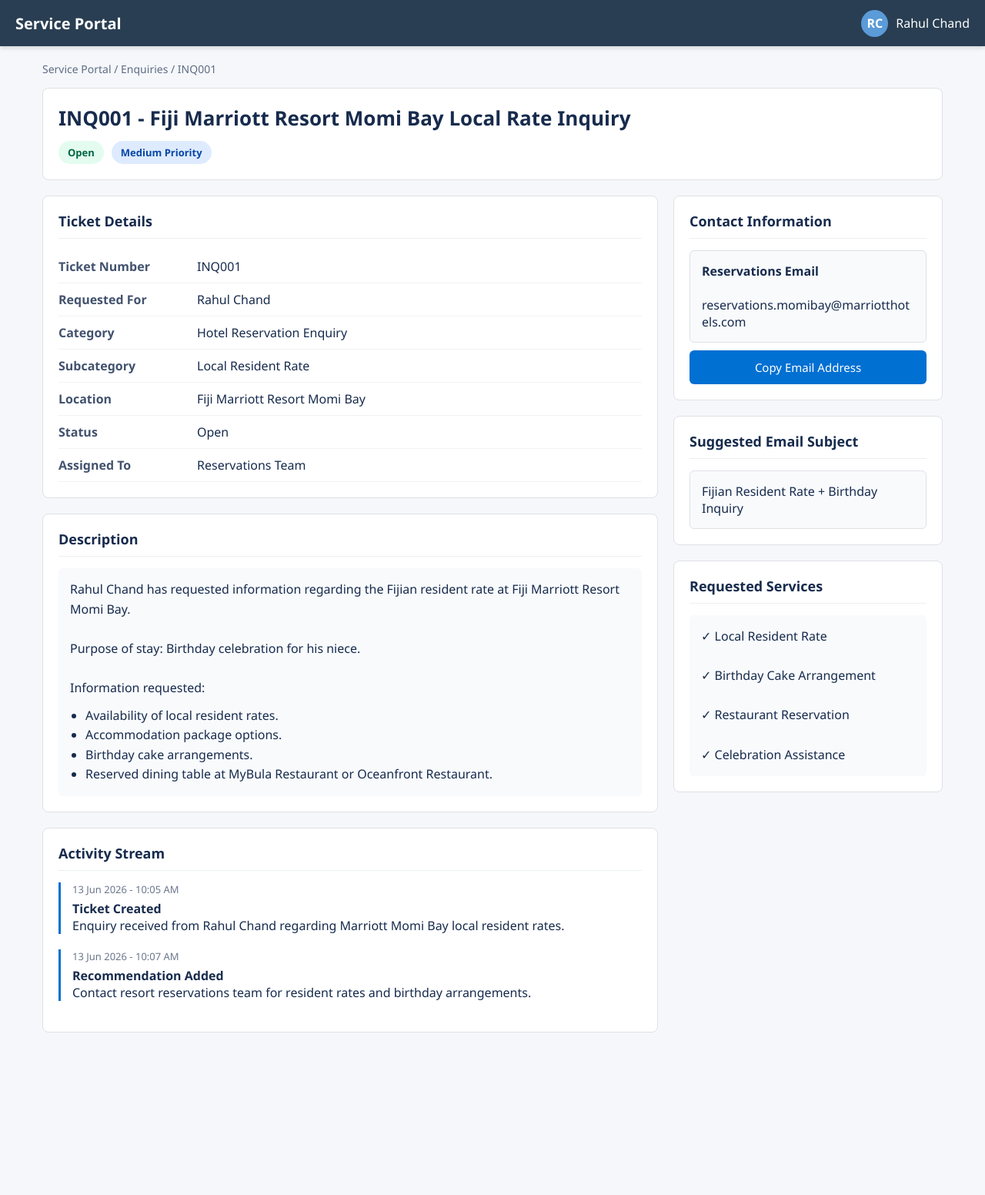
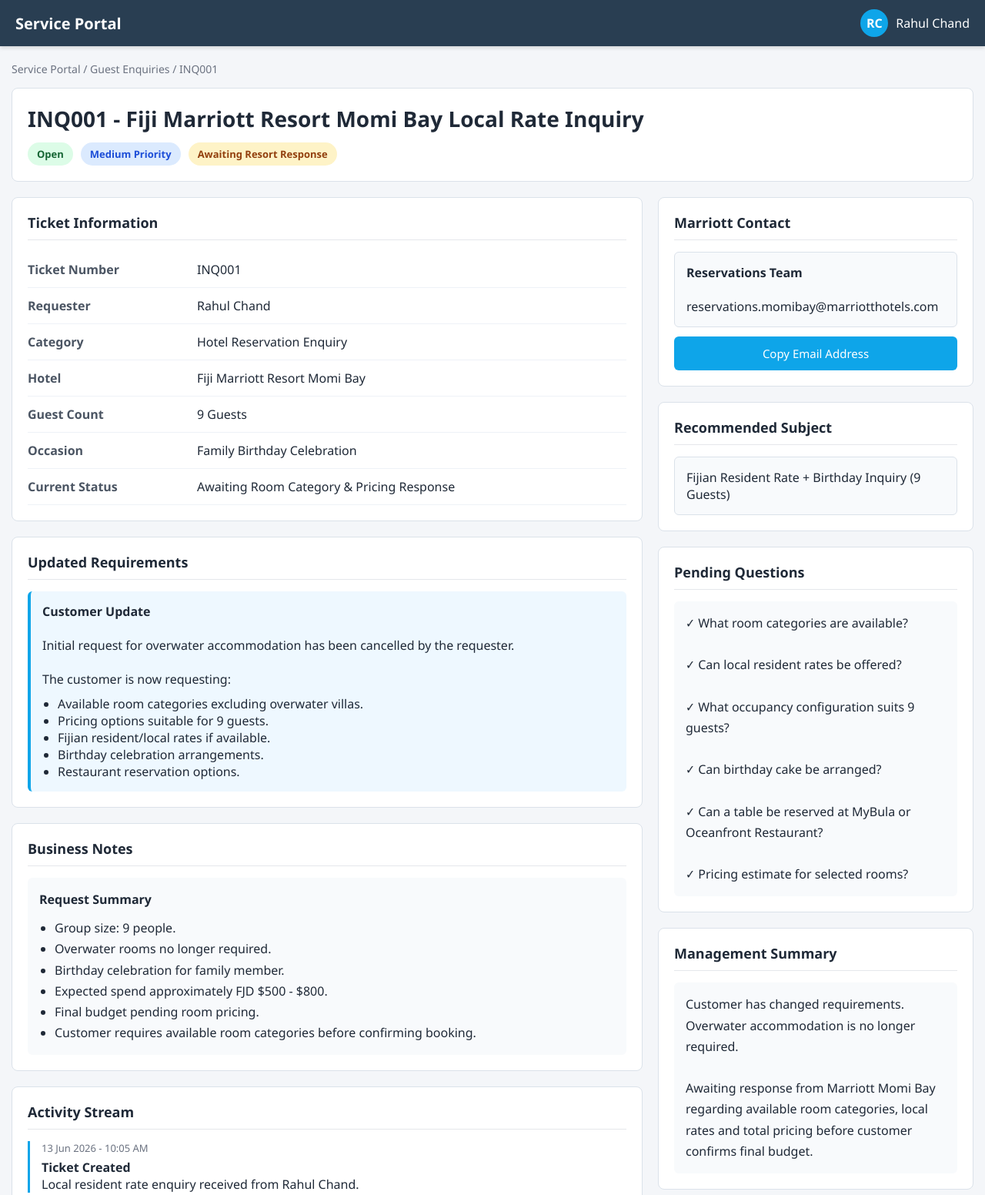
Before and after one commit to zbuksh/zbuksh.github.io, a plain HTML site: page inqMgt/dlt/INC001.html in a window 1280 px wide. Shown: the top 1552 px of the page at 77% size. Before the commit the page ends 1361 px from the top, so only its background shows below. Drawn offline with Linux system fonts and the light colour scheme.

Commit message:
Update INC001.html

```diff
--- a/inqMgt/dlt/INC001.html
+++ b/inqMgt/dlt/INC001.html
@@ -3,30 +3,41 @@
 <head>
 <meta charset="UTF-8">
 <meta name="viewport" content="width=device-width, initial-scale=1.0">
-<title>INQ001 - Service Portal</title>
+<title>INQ001 - Fiji Marriott Resort Momi Bay Inquiry</title>
 
 <style>
+:root{
+    --primary:#1f2937;
+    --secondary:#4b5563;
+    --accent:#0ea5e9;
+    --success:#16a34a;
+    --warning:#f59e0b;
+    --border:#dbe2ea;
+    --bg:#f4f6f9;
+    --card:#ffffff;
+}
+
 *{
     margin:0;
     padding:0;
     box-sizing:border-box;
-    font-family: "Segoe UI", Arial, sans-serif;
+    font-family:"Segoe UI",Tahoma,Geneva,Verdana,sans-serif;
 }
 
 body{
-    background:#f5f7fa;
-    color:#172b4d;
+    background:var(--bg);
+    color:#1f2937;
 }
 
 .topbar{
+    height:60px;
     background:#293e52;
-    color:#fff;
-    height:60px;
+    color:white;
     display:flex;
     align-items:center;
     justify-content:space-between;
     padding:0 20px;
-    box-shadow:0 2px 6px rgba(0,0,0,0.15);
+    box-shadow:0 2px 5px rgba(0,0,0,.15);
 }
 
 .logo{
@@ -41,75 +52,79 @@
 }
 
 .avatar{
-    width:35px;
-    height:35px;
+    width:36px;
+    height:36px;
     border-radius:50%;
-    background:#5a9bd8;
+    background:#0ea5e9;
     display:flex;
     align-items:center;
     justify-content:center;
-    color:#fff;
+    color:white;
     font-weight:bold;
 }
 
 .container{
-    max-width:1200px;
+    max-width:1400px;
     margin:20px auto;
     padding:0 15px;
 }
 
 .breadcrumb{
+    color:#6b7280;
     font-size:14px;
-    color:#5e6c84;
     margin-bottom:15px;
 }
 
 .ticket-header{
-    background:#fff;
+    background:var(--card);
+    border:1px solid var(--border);
+    border-radius:8px;
     padding:20px;
-    border-radius:8px;
-    border:1px solid #dfe1e6;
     margin-bottom:20px;
 }
 
 .ticket-header h1{
-    font-size:26px;
-    margin-bottom:8px;
+    margin-bottom:12px;
+    font-size:28px;
 }
 
 .badges{
     display:flex;
     flex-wrap:wrap;
     gap:10px;
-    margin-top:12px;
 }
 
 .badge{
     padding:6px 12px;
-    border-radius:20px;
+    border-radius:50px;
     font-size:13px;
     font-weight:600;
 }
 
 .open{
-    background:#e3fcef;
-    color:#006644;
+    background:#dcfce7;
+    color:#166534;
 }
 
 .medium{
-    background:#deebff;
-    color:#0747a6;
+    background:#dbeafe;
+    color:#1d4ed8;
 }
 
-.grid{
+.awaiting{
+    background:#fef3c7;
+    color:#92400e;
+}
+
+.layout{
     display:grid;
-    grid-template-columns: 1fr 350px;
+    grid-template-columns:2fr 1fr;
     gap:20px;
 }
 
 .card{
-    background:#fff;
-    border:1px solid #dfe1e6;
+    background:white;
+    border:1px solid var(--border);
     border-radius:8px;
     padding:20px;
 }
@@ -118,24 +133,20 @@
     font-size:18px;
     font-weight:600;
     margin-bottom:15px;
+    border-bottom:1px solid #e5e7eb;
     padding-bottom:10px;
-    border-bottom:1px solid #eceff3;
-}
-
-.info-table{
-    width:100%;
 }
 
 .info-row{
     display:flex;
-    padding:10px 0;
-    border-bottom:1px solid #f1f2f4;
+    padding:12px 0;
+    border-bottom:1px solid #eef2f7;
 }
 
 .info-label{
-    width:180px;
+    width:220px;
     font-weight:600;
-    color:#42526e;
+    color:#4b5563;
 }
 
 .info-value{
@@ -146,57 +157,70 @@
     margin-top:15px;
 }
 
-.activity-item{
-    border-left:3px solid #0070d2;
+.timeline{
+    border-left:3px solid var(--accent);
     padding-left:15px;
     margin-bottom:20px;
 }
 
-.activity-time{
-    color:#6b778c;
+.time{
     font-size:13px;
+    color:#6b7280;
     margin-bottom:5px;
 }
 
 .note{
     background:#f8fafc;
+    border-radius:6px;
+    padding:15px;
+    line-height:1.7;
+}
+
+.highlight{
+    background:#eef8ff;
+    border-left:4px solid var(--accent);
     padding:15px;
     border-radius:6px;
-    line-height:1.6;
 }
 
-.email-box{
+.email{
     background:#f8fafc;
-    border:1px solid #dfe1e6;
+    border:1px solid var(--border);
     padding:15px;
     border-radius:6px;
     word-break:break-word;
 }
 
-.action-btn{
+.btn{
     width:100%;
+    margin-top:12px;
     padding:12px;
     border:none;
-    background:#0070d2;
-    color:#fff;
     border-radius:6px;
+    background:#0ea5e9;
+    color:white;
     cursor:pointer;
     font-size:15px;
+}
+
+.btn:hover{
+    background:#0284c7;
+}
+
+ul{
+    padding-left:20px;
     margin-top:10px;
 }
 
-.action-btn:hover{
-    background:#005fb2;
-}
+@media(max-width:900px){
 
-@media(max-width:900px){
-    .grid{
+    .layout{
         grid-template-columns:1fr;
     }
 
     .info-row{
         flex-direction:column;
-        gap:5px;
+        gap:6px;
     }
 
     .info-label{
@@ -209,7 +233,6 @@
 }
 </style>
 </head>
-
 <body>
 
 <div class="topbar">
@@ -224,7 +247,7 @@
 <div class="container">
 
     <div class="breadcrumb">
-        Service Portal / Enquiries / INQ001
+        Service Portal / Guest Enquiries / INQ001
     </div>
 
     <div class="ticket-header">
@@ -233,17 +256,16 @@
         <div class="badges">
             <span class="badge open">Open</span>
             <span class="badge medium">Medium Priority</span>
+            <span class="badge awaiting">Awaiting Resort Response</span>
         </div>
     </div>
 
-    <div class="grid">
+    <div class="layout">
 
         <div>
 
             <div class="card">
-                <div class="card-title">Ticket Details</div>
-
-                <div class="info-table">
+                <div class="card-title">Ticket Information</div>
 
                 <div class="info-row">
                     <div class="info-label">Ticket Number</div>
@@ -251,7 +273,7 @@
                 </div>
 
                 <div class="info-row">
-                        <div class="info-label">Requested For</div>
+                    <div class="info-label">Requester</div>
                     <div class="info-value">Rahul Chand</div>
                 </div>
 
@@ -261,46 +283,68 @@
                 </div>
 
                 <div class="info-row">
-                        <div class="info-label">Subcategory</div>
-                        <div class="info-value">Local Resident Rate</div>
-                    </div>
-
-                    <div class="info-row">
-                        <div class="info-label">Location</div>
+                    <div class="info-label">Hotel</div>
                     <div class="info-value">Fiji Marriott Resort Momi Bay</div>
                 </div>
 
                 <div class="info-row">
-                        <div class="info-label">Status</div>
-                        <div class="info-value">Open</div>
+                    <div class="info-label">Guest Count</div>
+                    <div class="info-value">9 Guests</div>
                 </div>
 
                 <div class="info-row">
-                        <div class="info-label">Assigned To</div>
-                        <div class="info-value">Reservations Team</div>
+                    <div class="info-label">Occasion</div>
+                    <div class="info-value">Family Birthday Celebration</div>
                 </div>
+
+                <div class="info-row">
+                    <div class="info-label">Current Status</div>
+                    <div class="info-value">Awaiting Room Category & Pricing Response</div>
+                </div>
+
+            </div>
+
+            <div class="card" style="margin-top:20px;">
+                <div class="card-title">Updated Requirements</div>
+
+                <div class="highlight">
+
+                    <strong>Customer Update</strong><br><br>
+
+                    Initial request for overwater accommodation has been
+                    cancelled by the requester.
+
+                    <br><br>
+
+                    The customer is now requesting:
+
+                    <ul>
+                        <li>Available room categories excluding overwater villas.</li>
+                        <li>Pricing options suitable for 9 guests.</li>
+                        <li>Fijian resident/local rates if available.</li>
+                        <li>Birthday celebration arrangements.</li>
+                        <li>Restaurant reservation options.</li>
+                    </ul>
 
                 </div>
             </div>
 
             <div class="card" style="margin-top:20px;">
-                <div class="card-title">Description</div>
+                <div class="card-title">Business Notes</div>
 
                 <div class="note">
-                    Rahul Chand has requested information regarding the
-                    Fijian resident rate at Fiji Marriott Resort Momi Bay.
-                    <br><br>
 
-                    Purpose of stay: Birthday celebration for his niece.
-                    <br><br>
+                    <strong>Request Summary</strong>
 
-                    Information requested:
-                    <ul style="margin-top:10px;margin-left:20px;">
-                        <li>Availability of local resident rates.</li>
-                        <li>Accommodation package options.</li>
-                        <li>Birthday cake arrangements.</li>
-                        <li>Reserved dining table at MyBula Restaurant or Oceanfront Restaurant.</li>
+                    <ul>
+                        <li>Group size: 9 people.</li>
+                        <li>Overwater rooms no longer required.</li>
+                        <li>Birthday celebration for family member.</li>
+                        <li>Expected spend approximately FJD $500 - $800.</li>
+                        <li>Final budget pending room pricing.</li>
+                        <li>Customer requires available room categories before confirming booking.</li>
                     </ul>
+
                 </div>
             </div>
 
@@ -309,25 +353,34 @@
 
                 <div class="activity">
 
-                    <div class="activity-item">
-                        <div class="activity-time">
-                            13 Jun 2026 - 10:05 AM
+                    <div class="timeline">
+                        <div class="time">13 Jun 2026 - 10:05 AM</div>
+                        <strong>Ticket Created</strong>
+                        <p>Local resident rate enquiry received from Rahul Chand.</p>
                     </div>
-                        <strong>Ticket Created</strong>
+
+                    <div class="timeline">
+                        <div class="time">13 Jun 2026 - 10:12 AM</div>
+                        <strong>Initial Requirement</strong>
+                        <p>Customer requested overwater room accommodation for birthday celebration.</p>
+                    </div>
+
+                    <div class="timeline">
+                        <div class="time">14 Jun 2026 - 11:55 AM</div>
+                        <strong>Requirement Updated</strong>
                         <p>
-                            Enquiry received from Rahul Chand regarding
-                            Marriott Momi Bay local resident rates.
+                            Overwater room request cancelled by requester.
+                            Customer requesting available room categories,
+                            occupancy options for 9 guests, and pricing.
                         </p>
                     </div>
 
-                    <div class="activity-item">
-                        <div class="activity-time">
-                            13 Jun 2026 - 10:07 AM
-                        </div>
-                        <strong>Recommendation Added</strong>
+                    <div class="timeline">
+                        <div class="time">14 Jun 2026 - 11:56 AM</div>
+                        <strong>Budget Information Added</strong>
                         <p>
-                            Contact resort reservations team for resident
-                            rates and birthday arrangements.
+                            Anticipated spend approximately FJD $500 - $800.
+                            Final budget to be confirmed after pricing is received.
                         </p>
                     </div>
 
@@ -339,34 +392,56 @@
         <div>
 
             <div class="card">
-                <div class="card-title">Contact Information</div>
+                <div class="card-title">Marriott Contact</div>
 
-                <div class="email-box">
-                    <strong>Reservations Email</strong><br><br>
+                <div class="email">
+                    <strong>Reservations Team</strong><br><br>
                     reservations.momibay@marriotthotels.com
                 </div>
 
-                <button class="action-btn" onclick="copyEmail()">
+                <button class="btn" onclick="copyEmail()">
                     Copy Email Address
                 </button>
             </div>
 
             <div class="card" style="margin-top:20px;">
-                <div class="card-title">Suggested Email Subject</div>
+                <div class="card-title">Recommended Subject</div>
 
-                <div class="email-box">
-                    Fijian Resident Rate + Birthday Inquiry
+                <div class="email">
+                    Fijian Resident Rate + Birthday Inquiry (9 Guests)
                 </div>
             </div>
 
             <div class="card" style="margin-top:20px;">
-                <div class="card-title">Requested Services</div>
+                <div class="card-title">Pending Questions</div>
 
                 <div class="note">
-                    ✓ Local Resident Rate<br><br>
-                    ✓ Birthday Cake Arrangement<br><br>
-                    ✓ Restaurant Reservation<br><br>
-                    ✓ Celebration Assistance
+                    ✓ What room categories are available?<br><br>
+
+                    ✓ Can local resident rates be offered?<br><br>
+
+                    ✓ What occupancy configuration suits 9 guests?<br><br>
+
+                    ✓ Can birthday cake be arranged?<br><br>
+
+                    ✓ Can a table be reserved at MyBula or Oceanfront Restaurant?<br><br>
+
+                    ✓ Pricing estimate for selected rooms?
+                </div>
+            </div>
+
+            <div class="card" style="margin-top:20px;">
+                <div class="card-title">Management Summary</div>
+
+                <div class="note">
+                    Customer has changed requirements.
+                    Overwater accommodation is no longer required.
+
+                    <br><br>
+
+                    Awaiting response from Marriott Momi Bay regarding
+                    available room categories, local rates and total
+                    pricing before customer confirms final budget.
                 </div>
             </div>
 
@@ -381,8 +456,7 @@
     navigator.clipboard.writeText(
         "reservations.momibay@marriotthotels.com"
     );
-
-    alert("Email address copied.");
+    alert("Reservations email copied.");
 }
 </script>
 
```
Lines whose indentation alone changed are shown as unchanged.
